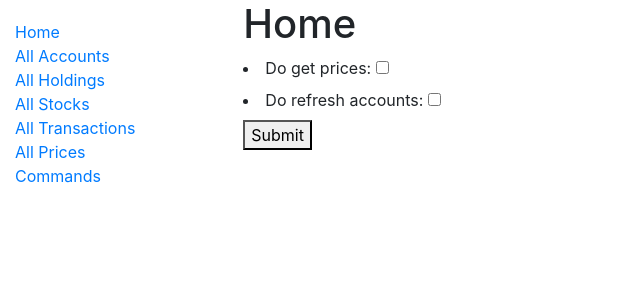
After one commit to davidtlewis/port2, a Django app: page /commands/ in a window 1280 px wide. The commit adds this page. Shown: the top 300 px of the page, without its empty margins (0-640 px from the left). Run offline with Django 3.2, Linux system fonts and the light colour scheme; a user stored in the database is signed in; some libraries are stand-ins or nearby versions.

Commit message:
forms for controlling commands

```diff
--- a/portfolio/forms.py
+++ b/portfolio/forms.py
@@ -7,3 +7,7 @@ class TransactionForm(forms.ModelForm):
     class Meta:
         model = Transaction
         fields = ('account', 'transaction_type','date','stock','volume','price','tcost')
+
+class CommandForm(forms.Form):
+    do_get_prices  = forms.BooleanField(required=False)
+    do_refresh_accounts  = forms.BooleanField(required=False)
--- a/portfolio/management/commands/get_prices.py
+++ b/portfolio/management/commands/get_prices.py
@@ -11,4 +11,5 @@ class Command(BaseCommand):
     def handle(self, *args, **options):
 
         for s in Stock.objects.all():
+            self.stdout.write(self.style.SUCCESS('about to do get price for ' + s.nickname))
             s.refresh_value()
--- a/portfolio/management/commands/refresh_holdings.py
+++ b/portfolio/management/commands/refresh_holdings.py
@@ -6,4 +6,5 @@ class Command(BaseCommand):
     def handle(self, *args, **options):
 
         for h in Holding.objects.all():
-            h.refresh_value()
+            self.stdout.write(self.style.SUCCESS('about to do holdings' + h.name))
+             h.refresh_value()
--- a/portfolio/templates/portfolio/base.html
+++ b/portfolio/templates/portfolio/base.html
@@ -22,6 +22,7 @@
           <li><a href="{% url 'stocks' %}">All Stocks</a></li>
           <li><a href="{% url 'transactions' %}">All Transactions</a></li>
           <li><a href="{% url 'prices' %}">All Prices</a></li>
+          <li><a href="{% url 'commandform' %}">Commands</a></li>
         </ul>
      {% endblock %}
       </div>
--- /dev/null
+++ b/portfolio/templates/portfolio/commands.html
@@ -0,0 +1,14 @@
+{% extends 'portfolio/base.html' %}
+{% block content %}
+<div class="container">
+    <h1> Home</h1>
+    <form method="POST">
+        {%csrf_token%}
+        {{form.as_ul}}
+        <button type="submit">Submit </button>
+
+    </form>
+</div>
+
+
+{% endblock %}
--- a/portfolio/urls.py
+++ b/portfolio/urls.py
@@ -14,4 +14,5 @@ urlpatterns = [
     path('transaction/<int:pk>', views.TransactionDetailView.as_view(), name='transaction_detail'),
     path('stock/<int:pk>', views.StockDetailView.as_view(), name='stock_detail'),
     path('transaction/new/', views.transaction_new, name='transaction_new'),
+    path('commands/', views.command, name='commandform'),
 ]
--- a/portfolio/views.py
+++ b/portfolio/views.py
@@ -1,14 +1,17 @@
 from django.shortcuts import render
-from django.urls import path
-from django.http import HttpResponse
-from django.views.generic import ListView, DetailView
+from django.urls import path, reverse
+from django.http import HttpResponse, HttpResponseRedirect
+from django.views.generic import ListView, DetailView, TemplateView
 from .models import Stock, Price, Holding, Transaction, Account
 from django_tables2 import SingleTableView
 
 from .tables import StockTable, HoldingTable, TransactionTable, PriceTable, AccountTable
 from django.db.models import Sum
-from .forms import TransactionForm
+from .forms import TransactionForm, CommandForm
 from django.shortcuts import redirect
+from django.core import management
+from django.contrib.auth.decorators import login_required
+
 
 def home(request):
     return HttpResponse("Hello, Django!")
@@ -95,3 +98,35 @@ def transaction_new(request):
     else:
         form = TransactionForm()
     return render(request, 'portfolio/transaction_edit.html', {'form': form})
+
+
+"""class CommandView(TemplateView):
+    template_name = "portfolio/commands.html"
+
+    def get(self,request):
+        form = CommandForm()
+        return render(request, self.template_name, {'form':form})
+
+        """
+@login_required
+def command(request):
+    if request.method =='POST':
+        form = CommandForm(request.POST)
+        if form.is_valid():
+            do_get_prices = form.cleaned_data['do_get_prices']
+            do_refresh_accounts = form.cleaned_data['do_refresh_accounts']
+
+
+            if do_get_prices:
+                management.call_command('get_prices')
+            if  do_refresh_accounts:
+                management.call_command('refresh_accounts')
+        return HttpResponseRedirect(reverse('index') )
+
+    else:
+        form = CommandForm()
+        context = {
+            'form': form
+        }
+
+    return render(request,  'portfolio/commands.html', context)
```
Also changed, not shown: db.sqlite3.
